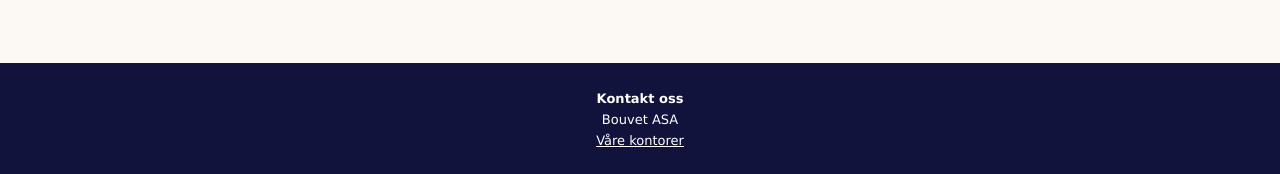
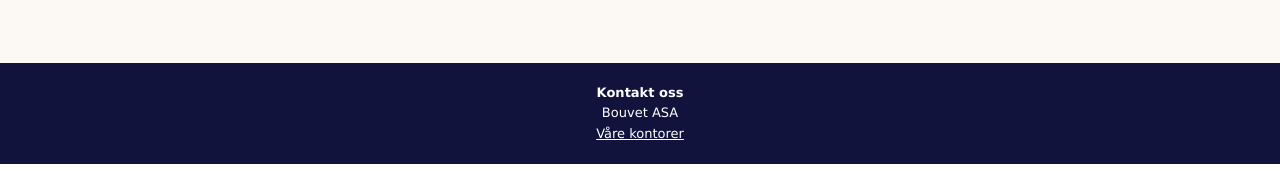
Before and after one commit to michaelekornrud/BouvetRadar, a React (Create React App) app in the folder frontend/: page / in a window 1280 px wide. Shown: the part 733-907 px from the top of the page. Built offline with nearby package versions, Linux system fonts and the light colour scheme; no server answers.

Commit message:
Name updates

```diff
--- a/frontend/src/components/footer.js
+++ b/frontend/src/components/footer.js
@@ -1,8 +1,8 @@
 function Footer() {
     return (
-        <footer className="App-footer">
+        <div className="App-footer-wrap">
             <p> <b>Kontakt oss</b> <br/> Bouvet ASA <br/> <a href="https://www.bouvet.no/om-bouvet/vare-kontorer">Våre kontorer</a></p>
-        </footer>
+        </div>
     );
 }
 
--- a/frontend/src/components/header.js
+++ b/frontend/src/components/header.js
@@ -1,7 +1,7 @@
 function Header() {
   return (
-    <div className="Header">
-        <div className="Header-logo">
+    <div className="App-header-wrap">
+        <div className="App-header-logo">
           <img src="/Bouvet_Logo_Colossus.svg" alt="Bouvet Logo" />
         </div>
     </div>
--- a/frontend/src/style/App.css
+++ b/frontend/src/style/App.css
@@ -9,12 +9,11 @@
 
 .App-header {
   display: flex;
-  flex-direction: column;
   align-items: center;
   justify-content: center;
 }
 
-.Header {
+.App-header-wrap {
   min-height: 5rem;
   min-width: 90%;
   display: flex;
@@ -22,7 +21,7 @@
   align-items: center;
 }
 
-.Header-logo img {
+.App-header-logo img {
   width: auto;
   height: 2rem;
 }
@@ -53,10 +52,10 @@
   position: relative;
 }
 
-.App-footer p {
+.App-footer-wrap p {
   font-size: small;
 }
 
-.App-footer p a {
+.App-footer-wrap p a {
   color: white;
 }
```
